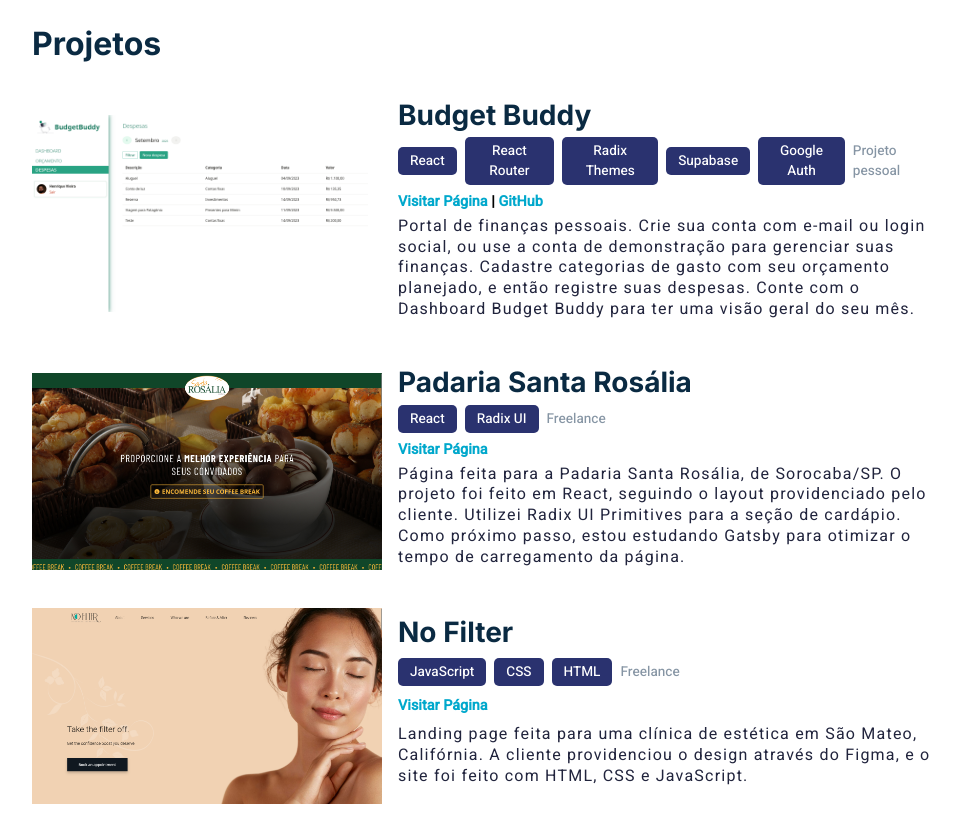
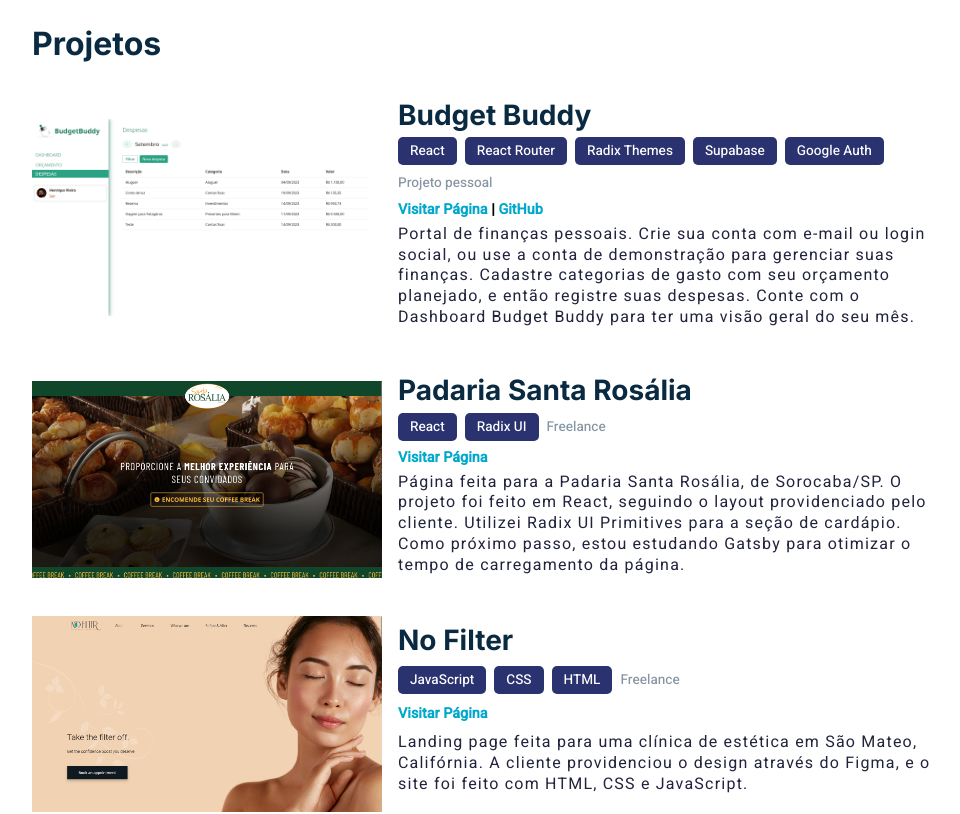
Before and after one commit to h-nriquevieira/portfolio, a React (Vite) app: page / in a window 1280 px wide. Shown: the part 1200-2014 px from the top of the page, without its empty margins (158-1118 px from the left). Built offline with nearby package versions, Linux system fonts and the light colour scheme.

Commit message:
fix: CardProjeto styles

```diff
--- a/src/components/CardProjeto/CardProjeto.css
+++ b/src/components/CardProjeto/CardProjeto.css
@@ -9,60 +9,62 @@
 }
 
 .card--title {
-    color: #0A2A42;
+  color: #0a2a42;
   font-size: 1.5rem;
-    margin: .35rem 0 0;
+  margin: 0.35rem 0 0;
 }
 
 .card--tags {
   display: flex;
+  flex-wrap: wrap;
   align-items: center;
-    gap: .5rem;
-    margin-top: .35rem;
+  gap: 0.5rem;
+  margin-top: 0.35rem;
 }
 
 .card--technology {
-    background-color: #2A326F;
+  background-color: #2a326f;
   color: #fff;
   font-weight: 500;
-    font-size: .85rem;
+  font-size: 0.85rem;
   text-align: center;
   max-width: max-content;
-    padding: .25rem .75rem;
+  padding: 0.25rem 0.75rem;
   border-radius: 5px;
   margin: 0;
 }
 
 .card--project-type {
-    color: #8695A4;
-    font-size: .85rem;
+  color: #8695a4;
+  font-size: 0.85rem;
   font-weight: 500;
 }
 
 .card--links {
   font-weight: 600;
-    font-size: .9rem;
-    margin:.35rem 0 0;
+  font-size: 0.9rem;
+  margin: 0.35rem 0 0;
 }
 
 .card--links a {
-    color: #00A8CC;
+  color: #00a8cc;
   text-decoration: none;
 }
 
 .card--description {
-    color: #21243D;
+  color: #21243d;
   line-height: 130%;
-    letter-spacing: .075rem;
+  letter-spacing: 0.075rem;
 }
 
 @media only screen and (min-width: 1024px) {
   .card {
     display: grid;
-        grid-template-areas: 'img title'
-                             'img tags'
-                             'img links'
-                             'img description';
+    grid-template-areas:
+      "img title"
+      "img tags"
+      "img links"
+      "img description";
     column-gap: 1rem;
     align-items: center;
   }
@@ -86,7 +88,7 @@
 
   .card--description {
     grid-area: description;
-        margin-top: .25rem;
+    margin-top: 0.25rem;
     font-size: 1rem;
   }
 }
```
Lines whose indentation alone changed are shown as unchanged.
